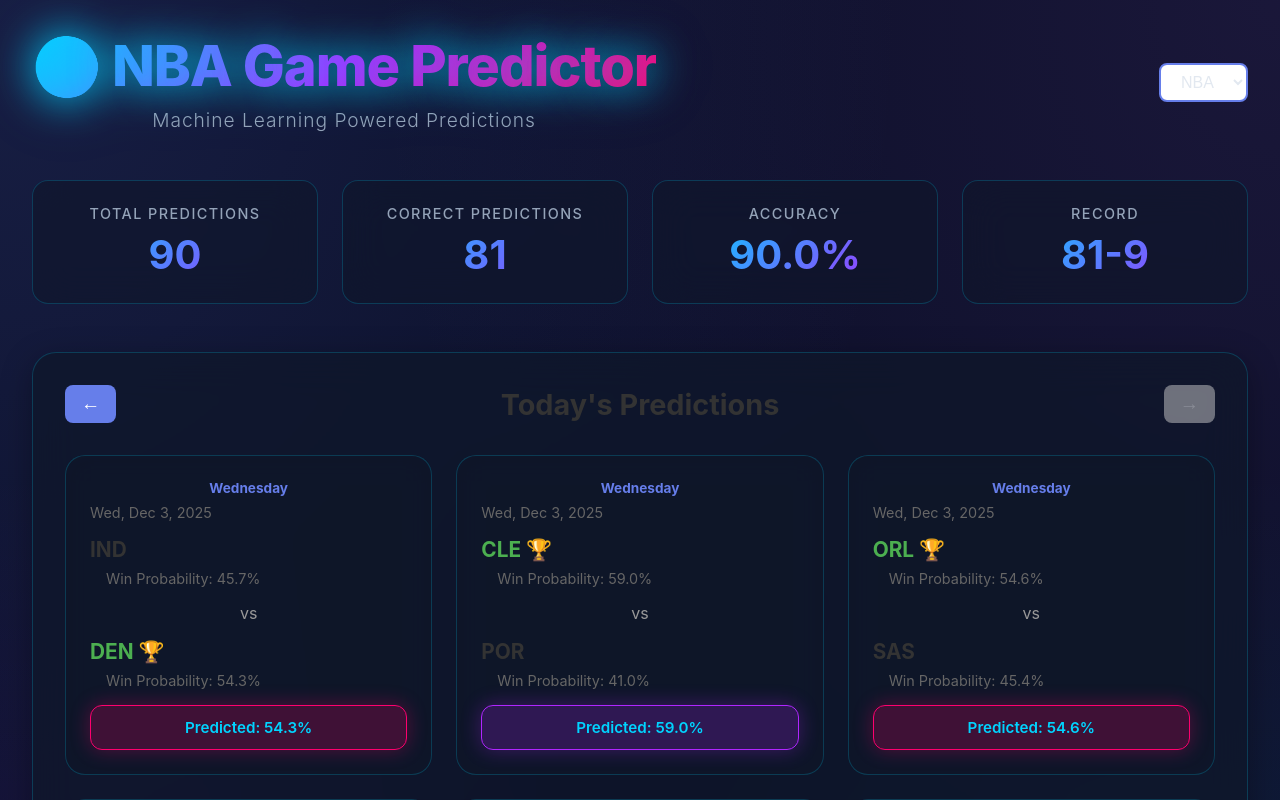
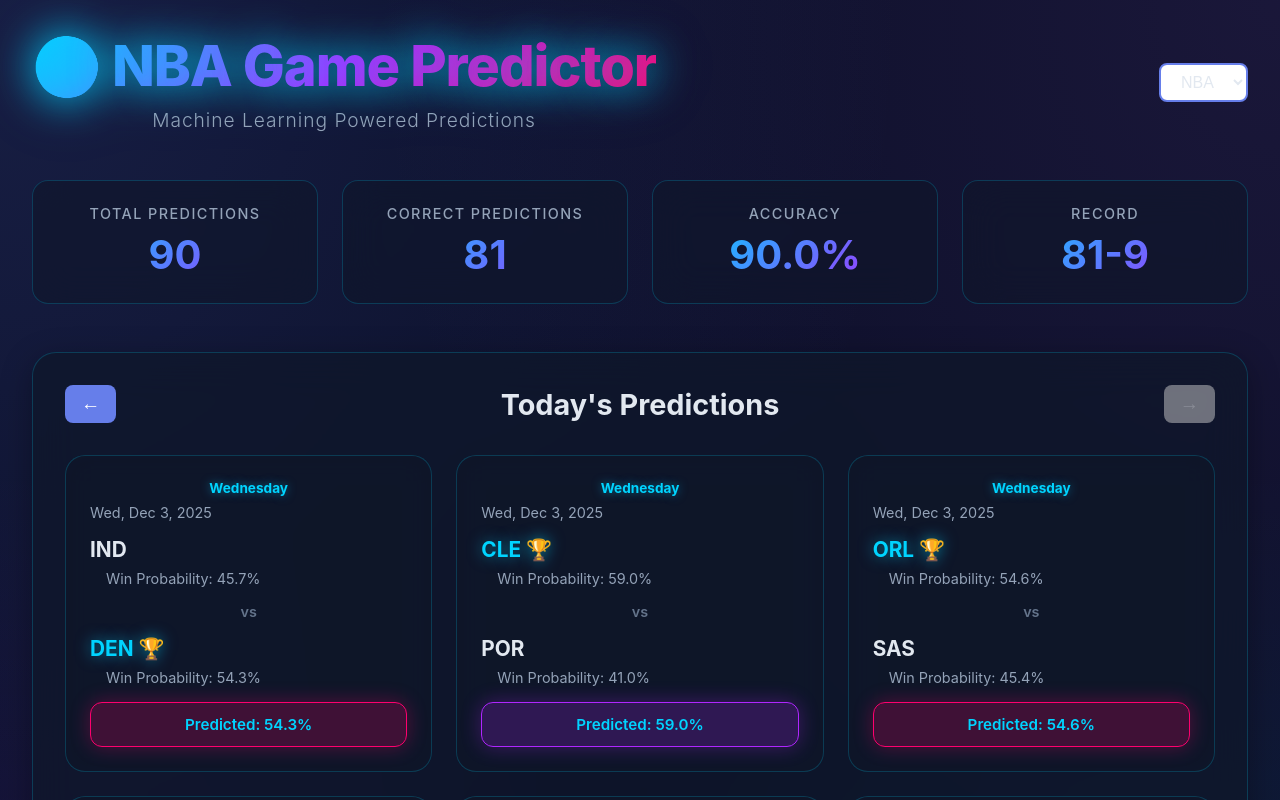
Before and after one commit to Fletcher15478/nba-game-predictor, a Next.js app: page / in a window 1280 px wide. Shown: the top 800 px of the page. Built offline with nearby package versions, Linux system fonts and the light colour scheme.

Commit message:
Update inline styles to match futuristic theme

```diff
--- a/app/page.tsx
+++ b/app/page.tsx
@@ -244,7 +244,7 @@
           >
             ←
           </button>
-          <h2 style={{ margin: 0, color: '#333', textAlign: 'center' }}>
+          <h2 style={{ margin: 0, color: '#e2e8f0', textAlign: 'center', fontSize: '1.8rem', fontWeight: '700' }}>
             {league === 'nfl'
               ? `Week ${currentWeek || predictions[0]?.week || 14} Predictions`
               : selectedDate === new Date().toISOString().split('T')[0]
@@ -305,15 +305,16 @@
                 {dayLabel && (
                   <div style={{
                     fontSize: '0.85rem',
-                    color: '#667eea',
+                    color: '#00d4ff',
                     fontWeight: 'bold',
                     marginBottom: '0.5rem',
-                    textAlign: 'center'
+                    textAlign: 'center',
+                    textShadow: '0 0 10px rgba(0, 212, 255, 0.5)'
                   }}>
                     {dayLabel}
                   </div>
                 )}
-                <div style={{ marginBottom: '1rem', color: '#666', fontSize: '0.9rem' }}>
+                <div style={{ marginBottom: '1rem', color: '#94a3b8', fontSize: '0.9rem' }}>
                   {formatDate(pred.date)}
                 </div>
 
@@ -324,23 +325,29 @@
                 )}
 
                 <div style={{ marginBottom: '1rem' }}>
-                  <div className="team-name" style={{ color: pred.winner === pred.home_team ? '#4caf50' : '#333' }}>
+                  <div className="team-name" style={{
+                    color: pred.winner === pred.home_team ? '#00d4ff' : '#e2e8f0',
+                    textShadow: pred.winner === pred.home_team ? '0 0 15px rgba(0, 212, 255, 0.6)' : 'none'
+                  }}>
                     {pred.home_team} {pred.winner === pred.home_team && '🏆'}
                   </div>
-                  <div style={{ fontSize: '0.9rem', color: '#666', marginLeft: '1rem' }}>
+                  <div style={{ fontSize: '0.9rem', color: '#94a3b8', marginLeft: '1rem', marginTop: '0.25rem' }}>
                     Win Probability: {(pred.home_win_prob * 100).toFixed(1)}%
                   </div>
                 </div>
 
-                <div style={{ textAlign: 'center', margin: '1rem 0', color: '#999' }}>
+                <div style={{ textAlign: 'center', margin: '1rem 0', color: '#64748b', fontSize: '0.9rem', fontWeight: '600' }}>
                   vs
                 </div>
 
                 <div>
-                  <div className="team-name" style={{ color: pred.winner === pred.away_team ? '#4caf50' : '#333' }}>
+                  <div className="team-name" style={{
+                    color: pred.winner === pred.away_team ? '#00d4ff' : '#e2e8f0',
+                    textShadow: pred.winner === pred.away_team ? '0 0 15px rgba(0, 212, 255, 0.6)' : 'none'
+                  }}>
                     {pred.away_team} {pred.winner === pred.away_team && '🏆'}
                   </div>
-                  <div style={{ fontSize: '0.9rem', color: '#666', marginLeft: '1rem' }}>
+                  <div style={{ fontSize: '0.9rem', color: '#94a3b8', marginLeft: '1rem', marginTop: '0.25rem' }}>
                     Win Probability: {(pred.away_win_prob * 100).toFixed(1)}%
                   </div>
                 </div>
```
